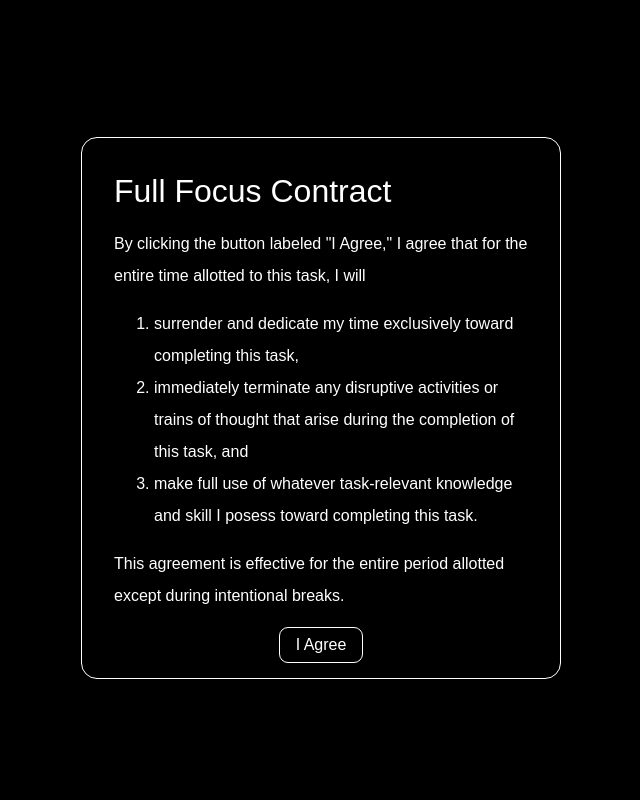
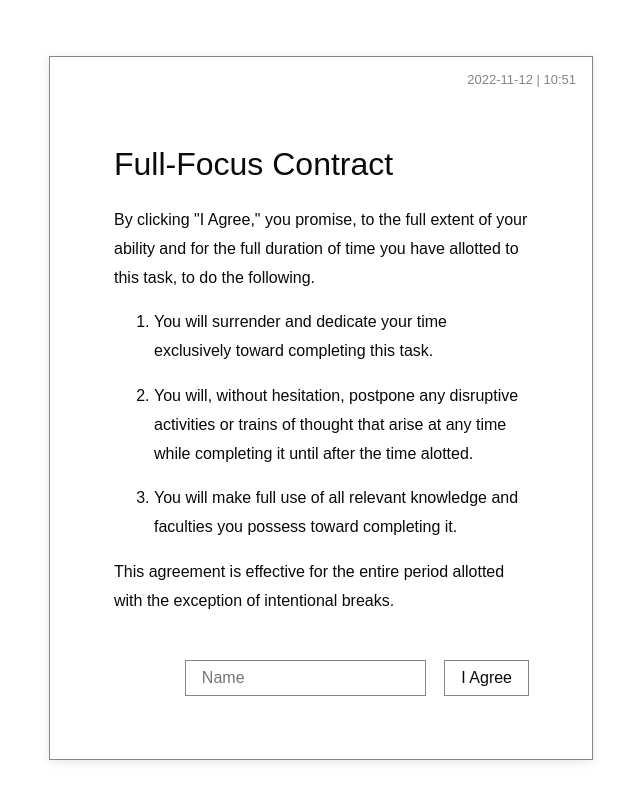
Before and after one commit to danny-dirksen/full-focus-contract, a plain HTML site: page index.html in a window 1280 px wide. Shown: the whole page, without its empty margins (319-959 px from the left). Drawn offline with Linux system fonts and the light colour scheme.

Commit message:
Changed to more natural, white, 8.5x11 document theme.

```diff
--- a/index.html
+++ b/index.html
@@ -4,14 +4,18 @@
   <meta name="viewport" content="width=device-width, initial-scale=1">
   <link rel="icon" type="image/x-icon" href="favicon/favicon.ico">
   <style>
+    :root {
+      --soft: rgb(133, 133, 133);
+      --bg: rgb(255, 255, 255);
+      --text: rgb(10,10,10);
+    }
+
     html {
-      background: black;
-      color: white;
+      color: var(--text);
       font-family: sans-serif;
       height: 100vh;
       font-size: 12pt;
-      line-height: 2;
-
+      line-height: 1.8;
     }
 
     body {
@@ -28,76 +32,141 @@
       justify-content: center;
       opacity: 1;
       transition: opacity 0.2s ease-out, transform 0.2s;
+      flex-direction: column;
     }
 
     .card {
-      max-width: 30em;
-      height: fit-content;
-      border: 1px solid white;
-      padding: 1em 2em;
-      border-radius: 1em;
-      max-height: 100%;
+      background: var(--bg);
+      box-shadow: 0px 2px 10px rgba(0,0,0,0.1);
+      border: 1px solid var(--soft);
+      padding-bottom: 4rem;
+      /* border-radius: 1em; */
       box-sizing: border-box;
       overflow: scroll;
+      max-width: 34rem;
+      aspect-ratio: 8.5/11;
+      display: flex;
+      flex-direction: column;
     }
 
     .hide {
       opacity: 0;
-      transform: translateY(-2em);
+      transform: translateY(-2rem);
       z-index: -1;
+    }
+
+    footer {
+      margin-top: 1rem;
+      margin-right: 4rem;
+      margin-left: 4rem;
+      text-align: right;
+    }
+
+    header {
+      color: var(--soft);
+      font-size: small;
+      height: 4rem;
+      padding: 1rem;
+      box-sizing: border-box;
+      text-align: right;
+      line-height: 1;
+    }
+
+    article {
+      padding: 0em 4em;
+      flex: 1;
     }
 
     h1 {
       font-weight: normal;
-      font-size: 2em;
+      font-size: 2rem;
       line-height: 1;
+      /* margin-top: 0; */
+    }
+
+    li {
+      margin-block: 1rem;
     }
 
     label {
       cursor: pointer;
     }
 
-    button {
-      margin: 0 auto;
+    button, input{
+      margin: 0;
       background: inherit;
       font-size: inherit;
       font-family: inherit;
       color: inherit;
       border: none;
-      outline: 1px solid white;
-      border-radius: 0.5em;
-      padding: 0.5em 1em;
+      outline: 1px solid var(--soft);
+      padding: 0.5rem 1rem;
       box-sizing: content-box;
-      cursor: pointer;
     }
 
-    button:hover {
-      /* border: 1px solid white; */
+    input {
+      margin-right: 1rem;
+    }
+
+    button:hover, button:focus-visible, input:focus-visible {
       outline-width: 2px;
+    }
+
+    #date-signed {
+      color: var(--soft);
+    }
+
+    @media (max-width: 500px), ( max-height: 650px) {
+      html {
+        /* font-size: 10pt; */
+      }
+      .screen {
+        align-items: stretch;
+      }
+      .card {
+        max-width: unset;
+        height: fit-content;
+        aspect-ratio: unset;
+        border: none;
+        box-shadow: none;
+      }
+      article {
+        padding: 2rem 2rem;
+      }
+      footer {
+        margin: 1rem;
+      }
     }
   </style>
 </head>
 <body>
   <div id="terms" class="screen">
     <div class="card">
-      <h1>Full Focus Contract</h1>
-      <p>By clicking the button labeled "I Agree," I agree that for the entire time allotted to this task, I will</p>
-      <ol>
-        <li>surrender and dedicate my time exclusively toward completing this task,</li>
-        <li>immediately terminate any disruptive activities or trains of thought that arise during the completion of this task, and</li>
-        <li>make full use of whatever task-relevant knowledge and skill I posess toward completing this task.</li>
-      </ol>
-      <p>This agreement is effective for the entire period allotted except during intentional breaks.</p>
-      <div style="text-align: center;">
+      <header id="date">
+      </header>
+      <article>
+        <h1>Full-Focus Contract</h1>
+        <p>
+          By clicking "I Agree," you promise, to the full extent of your ability and for the full duration of time you have allotted to this task, to do the following.
+        </p>
+        <ol>
+          <li>You will surrender and dedicate your time exclusively toward completing this task.</li>
+          <li>You will, without hesitation, postpone any disruptive activities or trains of thought that arise at any time while completing it until after the time alotted.</li>
+          <li>You will make full use of all relevant knowledge and faculties you possess toward completing it.</li>
+        </ol>
+        <p>This agreement is effective for the entire period allotted with the exception of intentional breaks. </p>
+      </article>
+      <footer>
+        <input id="name" type="text" placeholder="Name"></input>
         <button id="agree">I Agree</button>
-      </div>
+      </footer>
     </div>
   </div>
   <div id="confirmation" class="screen hide">
     <div style="text-align: center;">
       <style>
         .checkmark__check {
-          stroke:white;
+          stroke: var(--text);
           transform-origin: 50% 50%;
           stroke-dasharray: 48;
           stroke-dashoffset: 48;
@@ -112,6 +181,7 @@
       </style>
       <div id="check" style="width: 2.5em; display: inline-block;"></div>
       <h1>Signed.</h1>
+      <p><span id="name-signed"></span><span style="width: 1.5rem; display: inline-block"></span><span id="date-signed"></span></p>
       <button id="back">Back</button>
     </div>
   </div>
@@ -122,11 +192,34 @@
     let check = document.getElementById("check");
     let checkStr = `<svg class="check" xmlns="http://www.w3.org/2000/svg" viewBox="10 10 30 30"><path class="checkmark__check" fill="none" d="M14.1 27.2l7.1 7.2 16.7-16.8"/></svg>`;
 
+    const dateEl = document.querySelector("#date");
+    const dateSignedEl = document.querySelector("#date-signed");
+    function updateTime() {
+      // https://stackoverflow.com/questions/1531093/how-do-i-get-the-current-date-in-javascript
+      const today = new Date();
+      const dd = String(today.getDate()).padStart(2, '0');
+      const mm = String(today.getMonth() + 1).padStart(2, '0');
+      const yyyy = today.getFullYear();
+      const hour = String(today.getHours()).padStart(2, '0');
+      const minute = String(today.getMinutes()).padStart(2, '0');
+      const date = yyyy + '-' + mm + '-' + dd;
+      const time = hour + ":" + minute;
+      dateEl.innerText = date + ' | ' + time;
+    }
+
+    // https://stackoverflow.com/questions/1026069/how-do-i-make-the-first-letter-of-a-string-uppercase-in-javascript
+    const capitalizeFirstLetter = ([ first, ...rest ], locale = navigator.language) =>
+      first === undefined ? '' : first.toLocaleUpperCase(locale) + rest.join('')
+
+    const nameEl = document.querySelector("#name");
+    const nameSignedEl = document.querySelector("#name-signed");
     document.getElementById("agree").onclick = function (evt) {
       terms.className = "screen hide";
       setTimeout(() => {
         confirmation.className = "screen";
         check.innerHTML = checkStr;
+        dateSignedEl.innerHTML = dateEl.innerHTML;
+        nameSignedEl.innerHTML = nameEl.value.split(" ").map(word => capitalizeFirstLetter(word)).join(" ");
       }, 500)
     }
     document.getElementById("back").onclick = function (evt) {
@@ -136,6 +229,8 @@
         check.innerHTML = "";
       }, 500)
     }
+
+    setInterval(updateTime, 200);
   </script>
 </body>
 </html>
```
